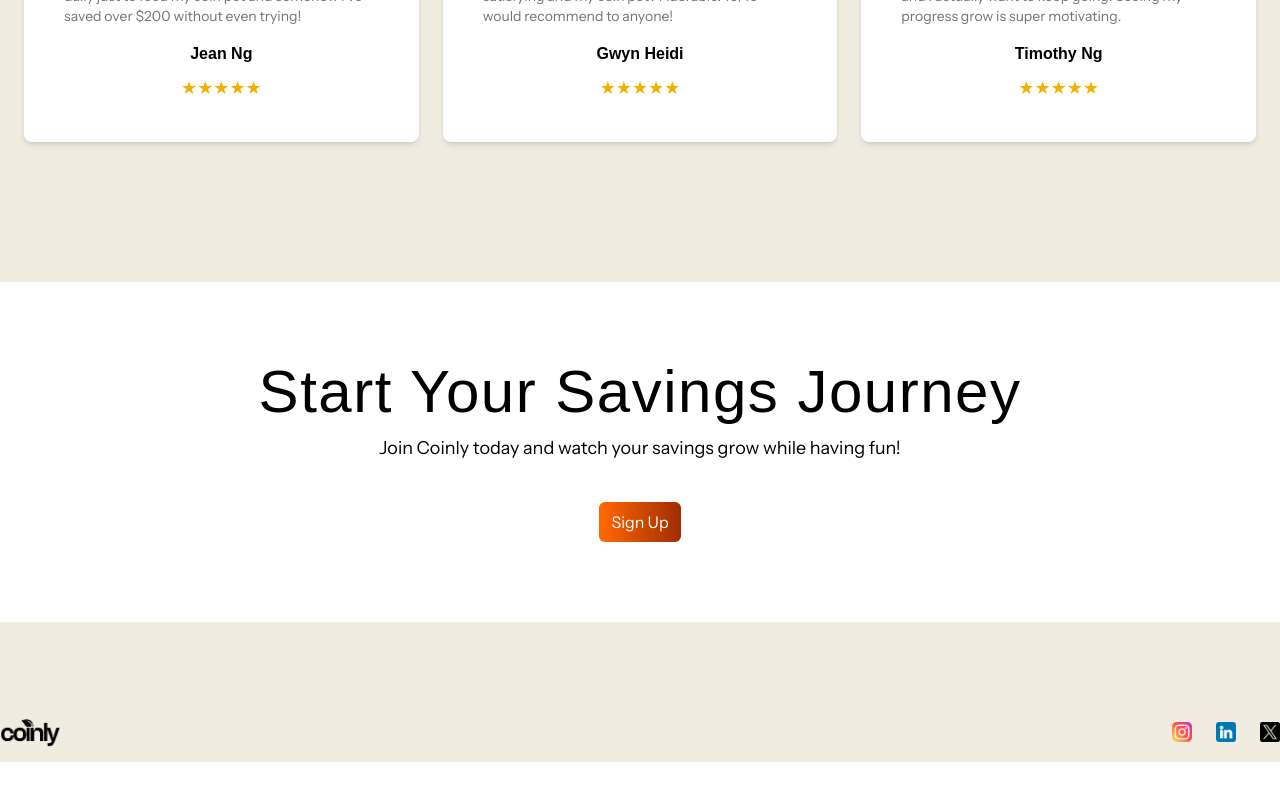
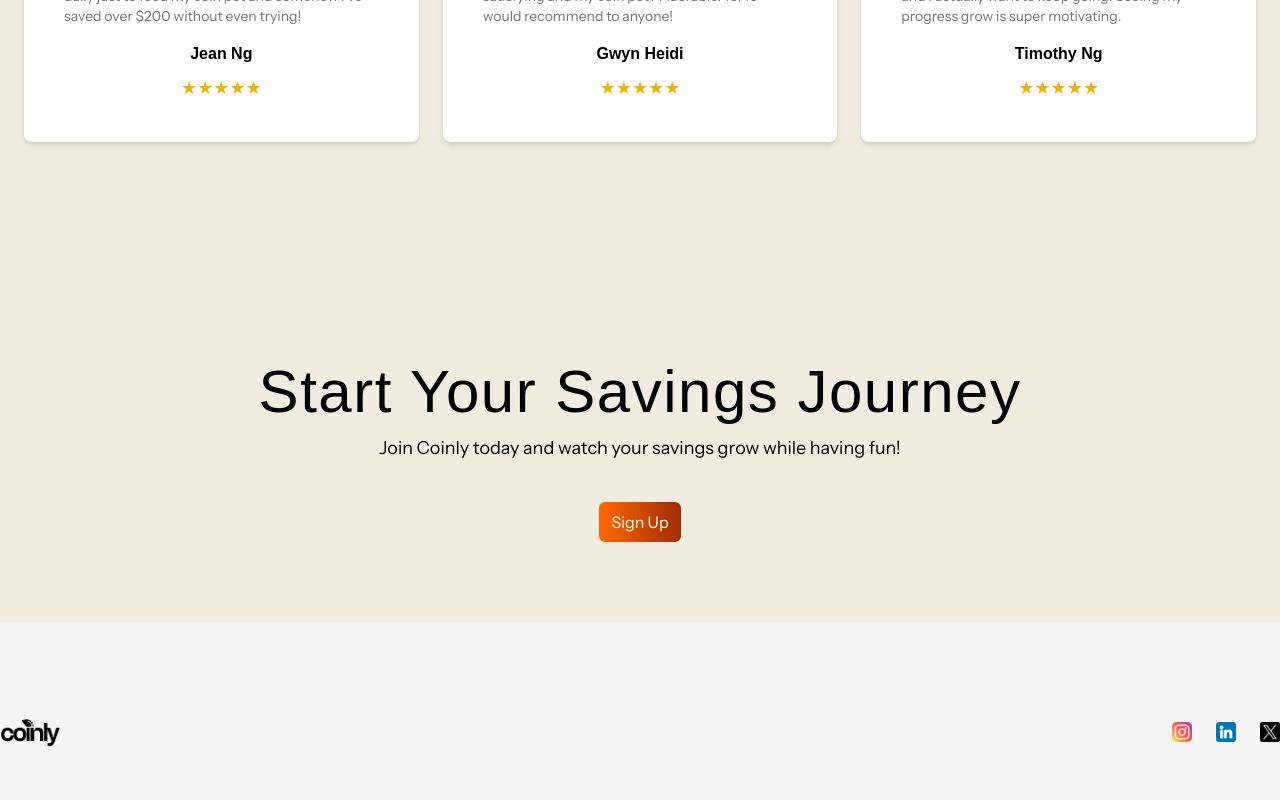
Before and after one commit to samuelngry/Coinly, a React (Vite) app in the folder client/: page / in a window 1280 px wide. Shown: the part 2737-3537 px from the top of the page. Before the commit the page ends 3499 px from the top, so only its background shows below. Built offline with nearby package versions, Linux system fonts and the light colour scheme; a web font is replaced by a local one.

Commit message:
style: change background color of footer to neutral-100 for more clarity

```diff
--- a/client/src/components/Cta.jsx
+++ b/client/src/components/Cta.jsx
@@ -1,6 +1,6 @@
 const Cta = () => {
   return (
-    <div className="flex flex-col mt-35 items-center bg-white w-full py-20">
+    <div className="flex flex-col mt-35 items-center w-full py-20">
         <h1 className="text-2xl sm:text-3xl lg:text-6xl tracking-wide text-center">Start Your Savings Journey</h1>
         <p className="text-sm sm:text-md lg:text-lg mt-3 text-center">
             Join Coinly today and watch your savings grow while having fun!
--- a/client/src/components/Footer.jsx
+++ b/client/src/components/Footer.jsx
@@ -3,7 +3,8 @@ import { resourcesLinks } from '../constants'
 
 const Footer = () => {
   return (
-    <div className='container mx-auto text-sm relative mt-20'>
+    <div className='bg-neutral-100 py-20'>
+        <div className='container mx-auto text-sm relative'>
             <div className='flex justify-between items-center'>
                 <img className='w-15 h-15' src={logo} alt="logo" />
                 <ul className='flex space-x-6'>
@@ -17,6 +18,8 @@ const Footer = () => {
                 </ul>
             </div>
         </div>
+    </div>
+
   )
 }
 
```
Lines whose indentation alone changed are shown as unchanged.
